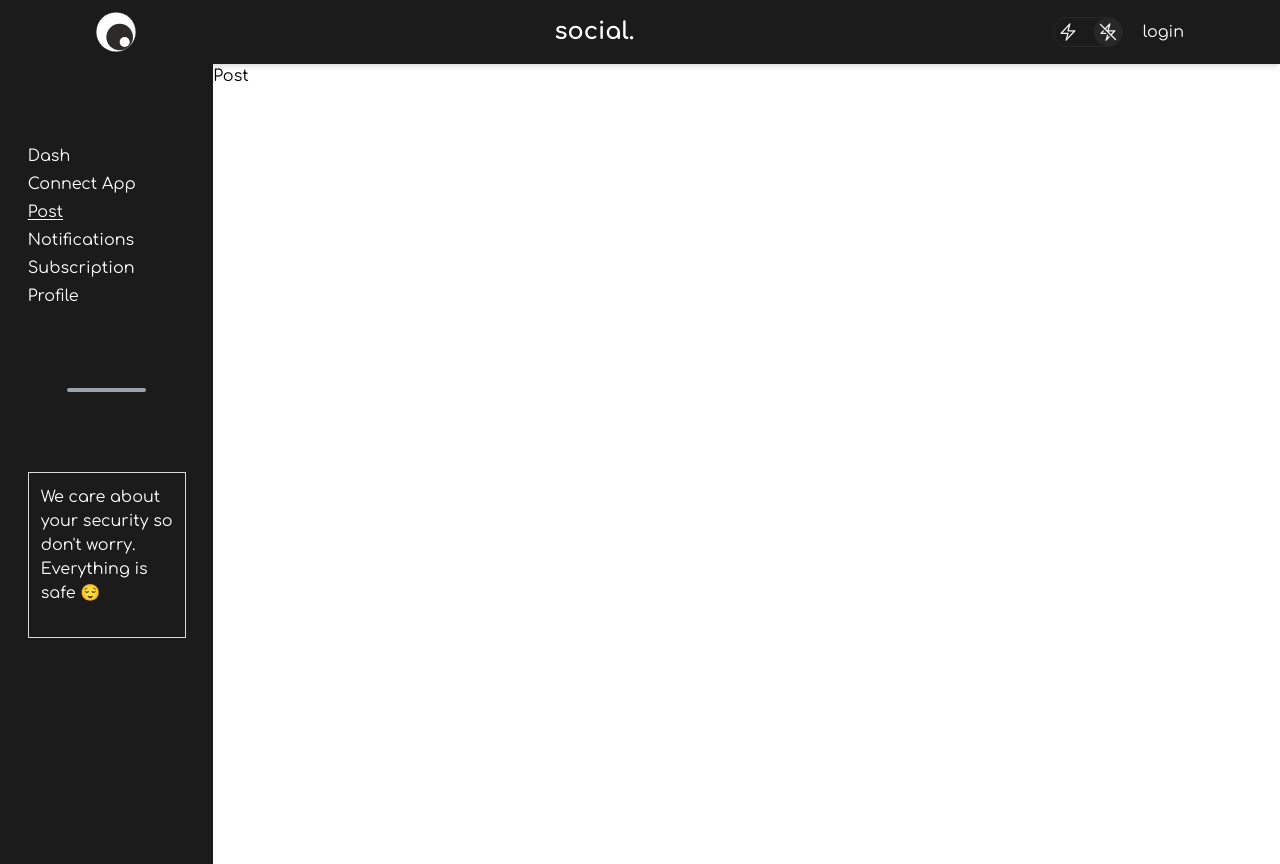
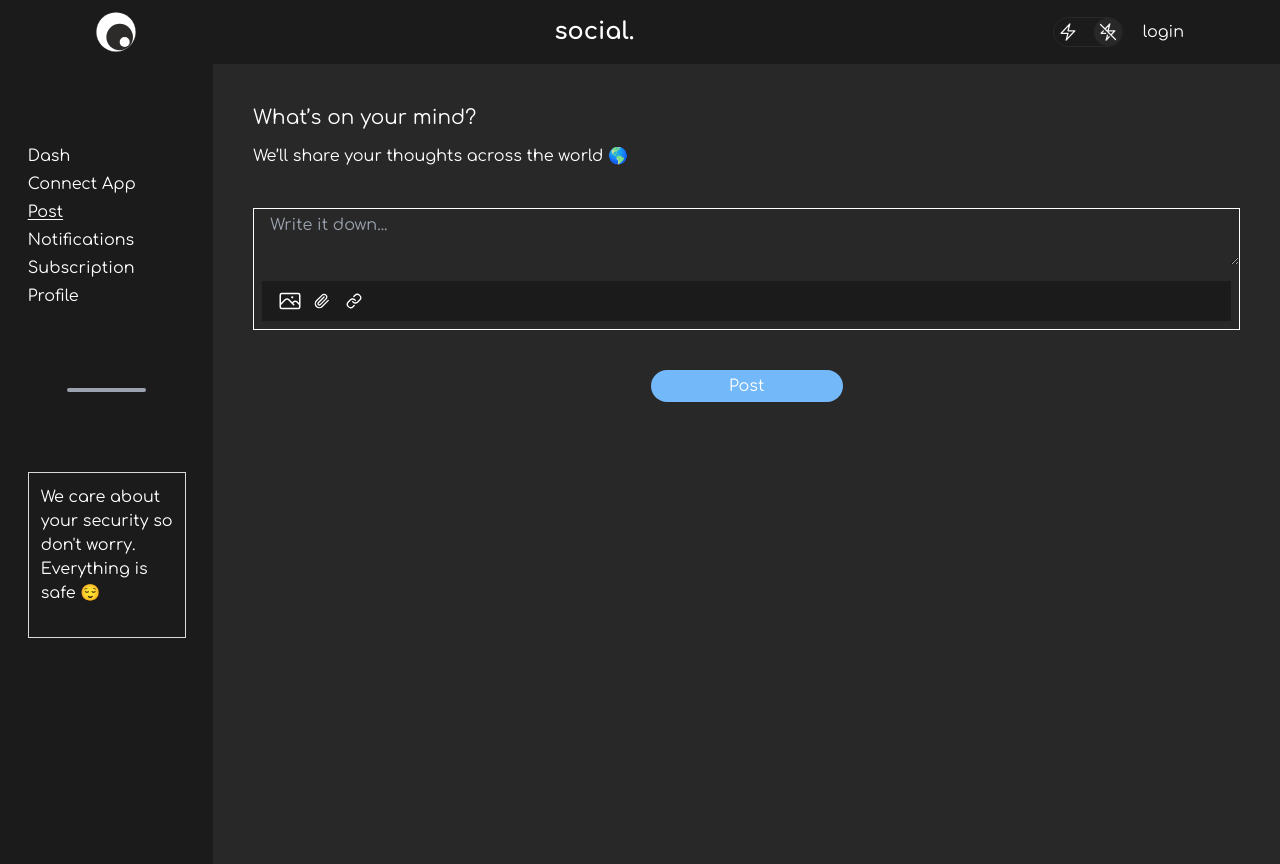
Before and after one commit to MayankBansal12/feedback, a Next.js app: page /dashboard/post_content in a window 1280 px wide. Built offline with nearby package versions, Linux system fonts and the light colour scheme.

Commit message:
modify: post_content

```diff
--- a/src/app/dashboard/(dashcomponents)/post_content/page.tsx
+++ b/src/app/dashboard/(dashcomponents)/post_content/page.tsx
@@ -1,7 +1,99 @@
 /** @format */
+function ImageIcon() {
+  return (
+    <svg
+      xmlns="http://www.w3.org/2000/svg"
+      fill="none"
+      viewBox="0 0 24 24"
+      strokeWidth={1.5}
+      stroke="currentColor"
+      className="size-6"
+    >
+      <path
+        strokeLinecap="round"
+        strokeLinejoin="round"
+        d="m2.25 15.75 5.159-5.159a2.25 2.25 0 0 1 3.182 0l5.159 5.159m-1.5-1.5 1.409-1.409a2.25 2.25 0 0 1 3.182 0l2.909 2.909m-18 3.75h16.5a1.5 1.5 0 0 0 1.5-1.5V6a1.5 1.5 0 0 0-1.5-1.5H3.75A1.5 1.5 0 0 0 2.25 6v12a1.5 1.5 0 0 0 1.5 1.5Zm10.5-11.25h.008v.008h-.008V8.25Zm.375 0a.375.375 0 1 1-.75 0 .375.375 0 0 1 .75 0Z"
+      />
+    </svg>
+  );
+}
+function LinkIcon(props: { className: string }) {
+  return (
+    <svg
+      {...props}
+      xmlns="http://www.w3.org/2000/svg"
+      width="24"
+      height="24"
+      viewBox="0 0 24 24"
+      fill="none"
+      stroke="currentColor"
+      strokeWidth="2"
+      strokeLinecap="round"
+      strokeLinejoin="round"
+    >
+      <path d="M10 13a5 5 0 0 0 7.54.54l3-3a5 5 0 0 0-7.07-7.07l-1.72 1.71" />
+      <path d="M14 11a5 5 0 0 0-7.54-.54l-3 3a5 5 0 0 0 7.07 7.07l1.71-1.71" />
+    </svg>
+  );
+}
+
+function PaperclipIcon(props: { className: string }) {
+  return (
+    <svg
+      {...props}
+      xmlns="http://www.w3.org/2000/svg"
+      width="24"
+      height="24"
+      viewBox="0 0 24 24"
+      fill="none"
+      stroke="currentColor"
+      strokeWidth="2"
+      strokeLinecap="round"
+      strokeLinejoin="round"
+    >
+      <path d="m21.44 11.05-9.19 9.19a6 6 0 0 1-8.49-8.49l8.57-8.57A4 4 0 1 1 18 8.84l-8.59 8.57a2 2 0 0 1-2.83-2.83l8.49-8.48" />
+    </svg>
+  );
+}
 
 const Post = () => {
-  return <div>Post</div>;
+  return (
+    <div className="flex flex-col dark:bg-dark-secondary px-10 py-10 w-full h-full dark:text-white">
+      <div className="flex flex-col justify-start gap-3 w-full text-left">
+        <p className="text-xl">What’s on your mind?</p>
+        <p className="text-md">
+          We’ll share your thoughts across the world 🌎️
+        </p>
+      </div>
+      <div className="flex flex-col justify-center items-center">
+        <div className="gap-2 dark:border-white grid my-10 border border-black w-full">
+          <textarea
+            placeholder="Write it down..."
+            className="bg-white dark:bg-dark-secondary px-4 py-1 dark:border-l-[#ffffff] text-black text-md outline-none hover:outline focus:outline"
+          />
+          <div className="flex justify-between items-center bg-light-primary bg-muted dark:bg-dark-primary m-2 px-4 py-2">
+            <div className="flex items-center gap-2">
+              <button className="inline-flex justify-center items-center hover:bg-muted/50 disabled:opacity-50 rounded-full w-6 h-6 text-muted-foreground focus:outline-none focus-visible:ring-2 focus-visible:ring-ring focus-visible:ring-offset-2 disabled:pointer-events-none">
+                <ImageIcon />
+              </button>
+              <button className="inline-flex justify-center items-center hover:bg-muted/50 disabled:opacity-50 rounded-full w-6 h-6 text-muted-foreground focus:outline-none focus-visible:ring-2 focus-visible:ring-ring focus-visible:ring-offset-2 disabled:pointer-events-none">
+                <PaperclipIcon className="w-4 h-4" />
+              </button>
+              <button className="inline-flex justify-center items-center hover:bg-muted/50 disabled:opacity-50 rounded-full w-6 h-6 text-muted-foreground focus:outline-none focus-visible:ring-2 focus-visible:ring-ring focus-visible:ring-offset-2 disabled:pointer-events-none">
+                <LinkIcon className="w-4 h-4" />
+              </button>
+            </div>
+          </div>
+        </div>
+        <button
+          type="submit"
+          className="bg-accent-link hover:bg-accent-buttonhover p-1 rounded-full w-48 text-white"
+        >
+          Post
+        </button>
+      </div>
+    </div>
+  );
 };
 
 export default Post;
```
